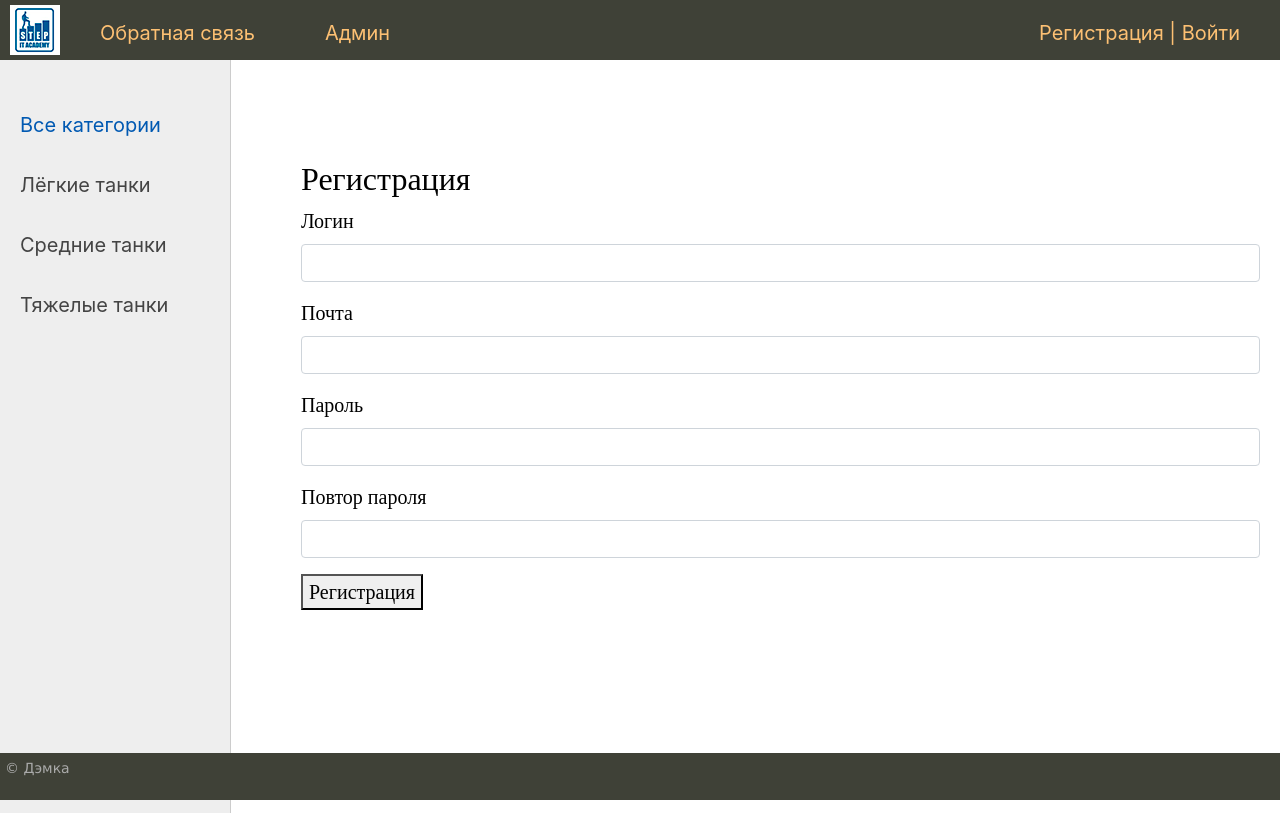
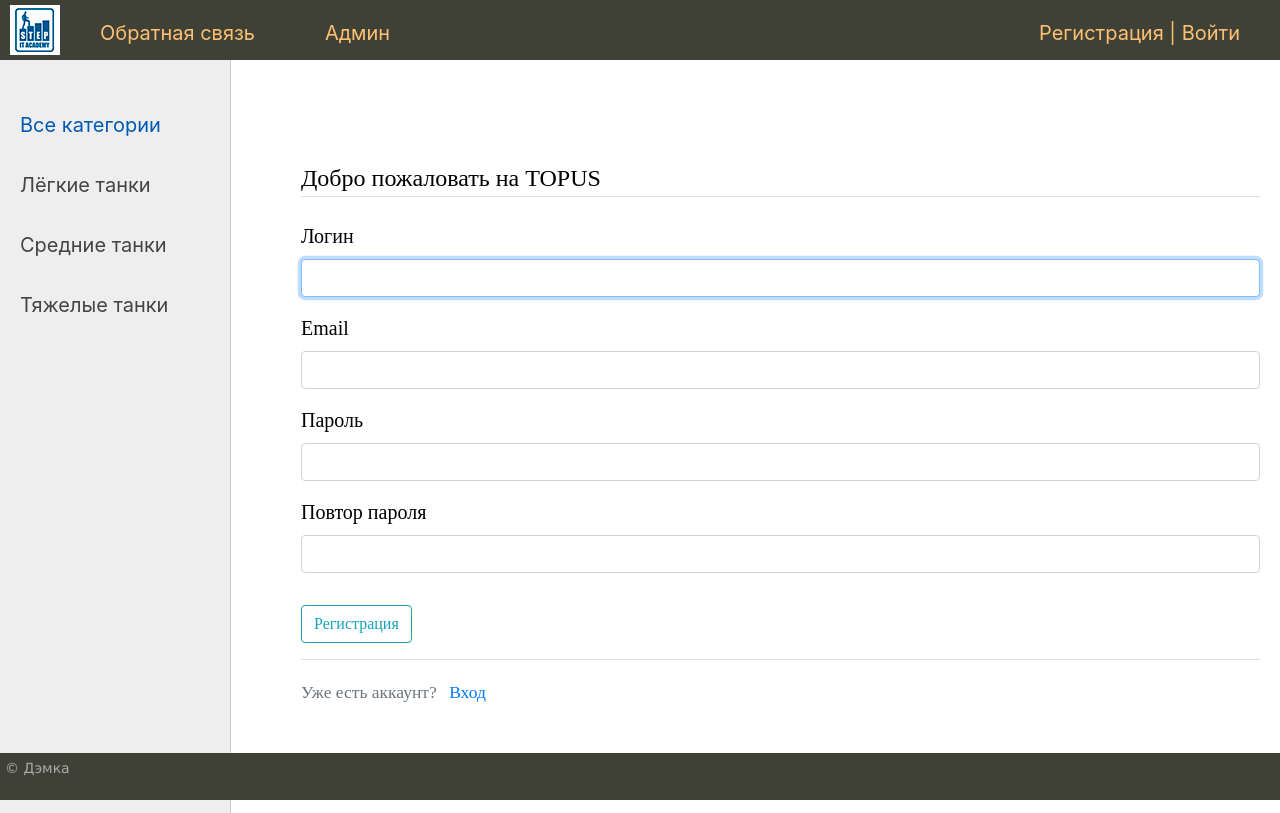
Before and after one commit to ZHMESHNECK/TOPUS, a Django app: page /register/ in a window 1280 px wide. Run offline with Django 4.2, Linux system fonts and the light colour scheme; data comes from the database, SQL or seed files in the repository; some libraries are stand-ins or nearby versions.

Commit message:
FixRegister

```diff
--- a/testsite/tanks/forms.py
+++ b/testsite/tanks/forms.py
@@ -27,37 +27,35 @@ class AddPostForm(forms.ModelForm):
         return title
 
 
-# class RegisterUserForm(UserCreationForm):
-#     username = forms.CharField(label='Логин', widget=forms.TextInput(attrs={'class': 'form-input'}))
-#     password1 = forms.CharField(label='Пароль', widget=forms.PasswordInput(attrs={'class': 'form-input'}))
-#     password2 = forms.CharField(label='Повтор пароля', widget=forms.PasswordInput(attrs={'class': 'form-input'}))
-#     class Meta:
-#         model=User
-#         fields=('username', 'password1', 'password2')
-#         widget={
-#             'username': forms.TextInput(attrs={'class': 'form-input'}),
-#             'password1': forms.PasswordInput(attrs={'class': 'form-input'}),
-#             'password2': forms.PasswordInput(attrs={'class': 'form-input'})
-#         }
-
-class AddressForm(forms.ModelForm):
-    username = forms.CharField(
-        min_length=5, label='Логин', widget=forms.TextInput())
-    email = forms.CharField(label='Почта', widget=forms.TextInput())
-    password1 = forms.CharField(
-        min_length=8, label='Пароль', widget=forms.PasswordInput())
-    password2 = forms.CharField(
-        min_length=8, label='Повтор пароля', widget=forms.PasswordInput())
+class RegisterUserForm(UserCreationForm):
+    username = forms.CharField(label='Логин', widget=forms.TextInput(attrs={'class': 'form-input'}))
+    email = forms.EmailField(label='Email', widget=forms.EmailInput(attrs={'class': 'form-input'}))
+    password1 = forms.CharField(label='Пароль', widget=forms.PasswordInput(attrs={'class': 'form-input'}))
+    password2 = forms.CharField(label='Повтор пароля', widget=forms.PasswordInput(attrs={'class': 'form-input'}))
 
     class Meta:
-        model = User
-        fields = ('username', 'email', 'password1', 'password2')
+        model=User
+        fields=('username', 'email','password1', 'password2')
 
-    def clean_password2(self):
-        cd = self.cleaned_data
-        if cd['password1'] != cd['password2']:
-            raise forms.ValidationError('Пароли не совпадают')
-        return cd['password2']
+
+# class AddressForm(forms.ModelForm):
+#     username = forms.CharField(
+#         min_length=5, label='Логин', widget=forms.TextInput())
+#     email = forms.CharField(label='Почта', widget=forms.TextInput())
+#     password1 = forms.CharField(
+#         min_length=8, label='Пароль', widget=forms.PasswordInput())
+#     password2 = forms.CharField(
+#         min_length=8, label='Повтор пароля', widget=forms.PasswordInput())
+
+#     class Meta:
+#         model = User
+#         fields = ('username', 'email', 'password1', 'password2')
+
+#     def clean_password2(self):
+#         cd = self.cleaned_data
+#         if cd['password1'] != cd['password2']:
+#             raise forms.ValidationError('Пароли не совпадают')
+#         return cd['password2']
 
 
 class LoginUserForm(AuthenticationForm):
--- a/testsite/tanks/templates/tanks/register.html
+++ b/testsite/tanks/templates/tanks/register.html
@@ -1,18 +1,23 @@
 {% extends 'tanks/base.html' %}
+{% load crispy_forms_tags %}
+{% block content %}
 
-{% load crispy_forms_tags %}
+<div class="content-section">
+    <form method="POST">
+        {% csrf_token %}
+        <fieldset class="form-group">
+            <legend class="border-bottom mb-4">Добро пожаловать на TOPUS</legend>
+            {{ form|crispy }}
+        </fieldset>
+        <div class="form-group">
+            <button class="btn btn-outline-info" type="submit">Регистрация</button>
+        </div>
+    </form>
+    <div class="border-top pt-3">
+        <small class="text-muted">
+            Уже есть аккаунт? <a class="ml-2" href="{% url 'login' %}">Вход</a>
+        </small>
+    </div>
+</div>
 
-{% block content %}
-<h1>{{ title }}</h1>
-
-<form method="post">
-    {% csrf_token %}
-    <table>{{ form|crispy }}</table>
-<!-- {% for f in form %} -->
-<!-- <p><label class='form-label' for="{{ f.id_for_label }}">{{ f.label }}: </label>{{ f }}</p> -->
-<!-- <div class="form-error">{{ f.errors }}</div> -->
-<!-- {% endfor %} -->
-
-<button type="submit">Регистрация</button>
-</form>
 {% endblock %}
--- a/testsite/tanks/views.py
+++ b/testsite/tanks/views.py
@@ -178,7 +178,7 @@ class TankCategory(DataMixin, ListView):
 
 
 class RegisterUser(DataMixin, CreateView):
-    form_class = AddressForm
+    form_class = RegisterUserForm#AddressForm
     template_name = 'tanks/register.html'
     success_url = reverse_lazy('login')
 
@@ -189,6 +189,7 @@ class RegisterUser(DataMixin, CreateView):
 
     def form_valid(self, form):
         user = form.save()
+        print(form)
         login(self.request, user)
         return redirect('home')
 
```
Also changed, not shown: testsite/tanks/migrations/0002_auto_20230116_2222.py (added), 1 other file.
